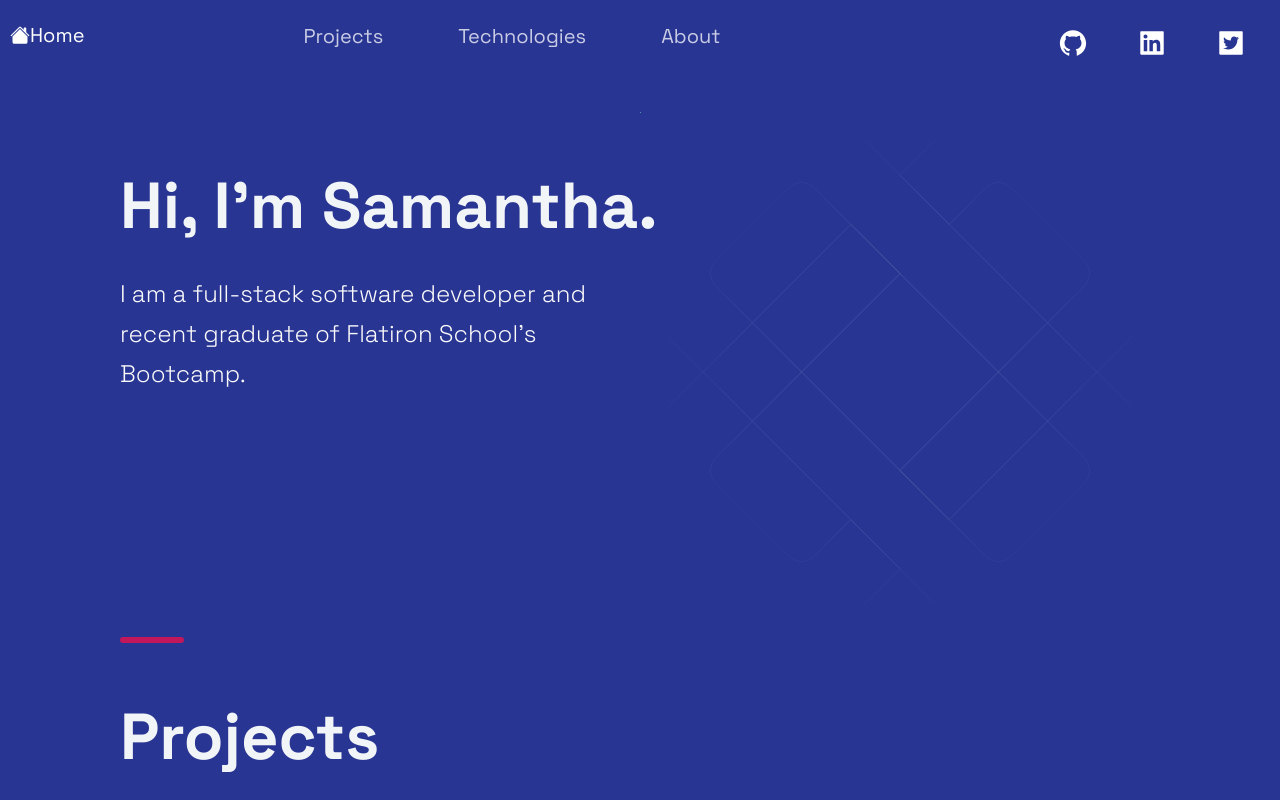
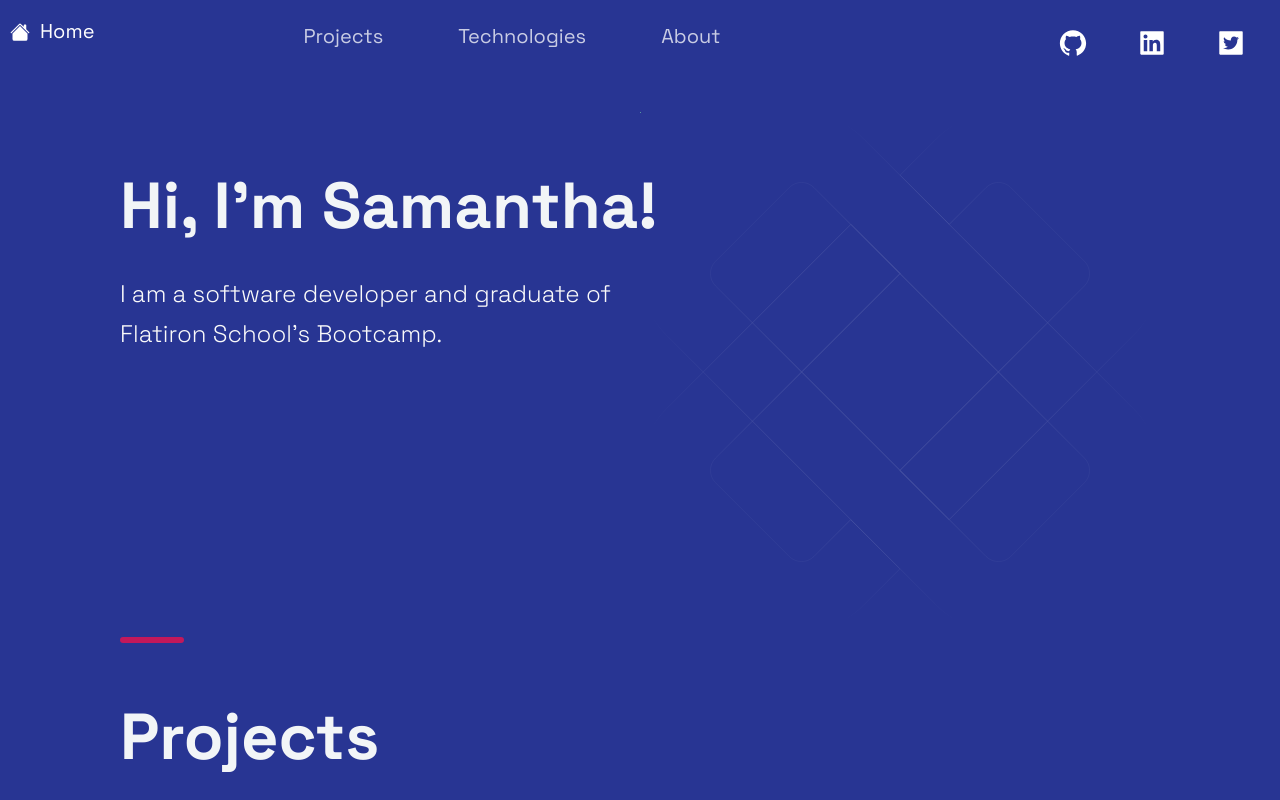
Before and after one commit to samanthalaine/personal-portfolio, a Next.js app: page / in a window 1280 px wide. Shown: the top 800 px of the page. Built offline with nearby package versions, Linux system fonts and the light colour scheme.

Commit message:
chore: updated portfolio

```diff
--- a/src/components/Accomplishments/Accomplishments.js
+++ b/src/components/Accomplishments/Accomplishments.js
@@ -4,8 +4,9 @@ import { Section, SectionDivider, SectionTitle } from '../../styles/GlobalCompon
 import { Box, Boxes, BoxNum, BoxText } from './AccomplishmentsStyles';
 
 const data = [
-  { number: "300+", text: 'Github Contributions in the last quarter', },
-  { number: 2021, text: 'Certified AWS Cloud Practitioner', }
+  { number: "800+", text: 'Github Contributions in the last year' },
+  { number: 2021, text: 'Certified AWS Cloud Practitioner' },
+  { number: 2022, text: 'Started work as a full time developer' },
 ];
 
 const Accomplishments = () => (
--- a/src/components/Header/Header.js
+++ b/src/components/Header/Header.js
@@ -9,9 +9,9 @@ const Header = () =>  (
   <Container >
     <Div1>
       <Link href='/'>
-        <a style={{display: "flex", alignItems: "center", color: "white", marginBottom: '20px'}}>
-          <BsHouseFill size="2rem" /> <Span>Home</Span>
-        </a>
+        <p style={{display: "flex", alignItems: "center", color: "white", marginBottom: '20px'}}>
+          <BsHouseFill size="2rem" /> <Span style={{marginLeft: '10px'}}>Home</Span>
+        </p>
       </Link>
     </Div1>
     <Div2>
--- a/src/components/Hero/Hero.js
+++ b/src/components/Hero/Hero.js
@@ -8,10 +8,10 @@ const Hero = (props) => (
   <Section row nopadding>
     <LeftSection>
       <SectionTitle main center>
-        Hi, I'm Samantha.
+        Hi, I'm Samantha!
       </SectionTitle>
       <SectionText>
-        I am a full-stack software developer and recent graduate of Flatiron School's Bootcamp.
+        I am a software developer and graduate of Flatiron School's Bootcamp.
       </SectionText>
 
     </LeftSection>
--- a/src/components/Technologies/Technologies.js
+++ b/src/components/Technologies/Technologies.js
@@ -9,7 +9,7 @@ const Technologies = () =>  (
     <br/>
     <SectionTitle>Technologies</SectionTitle>
     <SectionText>
-      I've worked with a range of technologies in the web development world.
+    I possess a diverse skillset and have worked with a variety of technologies.
     </SectionText>
     <List>
       <ListItem>
@@ -18,7 +18,7 @@ const Technologies = () =>  (
           <ListTitle>Frontend</ListTitle>
           <ListParagraph>
             Experience with <br/>
-            HTML, CSS, JavaScript, React, Tailwind CSS and Material UI
+            HTML, CSS, JavaScript, React, Vue, Tailwind CSS and Material UI
           </ListParagraph>
         </ListContainer>
       </ListItem>
--- a/src/components/TimeLine/TimeLine.js
+++ b/src/components/TimeLine/TimeLine.js
@@ -46,7 +46,7 @@ const Timeline = () => {
     <Section id="about">
       <SectionTitle>About Me</SectionTitle>
       <SectionText>
-      I am a lifelong learner and love reading books on personal growth.
+      I am a lifelong learner and love reading books on personal growth. I am always eager to learn and stay up-to-date with the latest industry trends.
        In my spare time, I enjoy practicing yoga, taking walks, and playing my Nintendo Switch.
       </SectionText>
       <CarouselContainer ref={carouselRef} onScroll={handleScroll}>
--- a/src/constants/constants.js
+++ b/src/constants/constants.js
@@ -50,4 +50,5 @@ export const TimeLineData = [
   { year: 2019, text: 'Started working as an IT Service Coordinator', },
   { year: 2020, text: 'Started self-teaching programming and AWS', },
   { year: 2021, text: 'Joined Flatiron\'s coding bootcamp', },
+  { year: 2022, text: 'Became a full-time front end developer', }
 ];
```
Also changed, not shown: package.json (+5 -5 lines), 2 other files (tests, documents, lock files or other folders).
